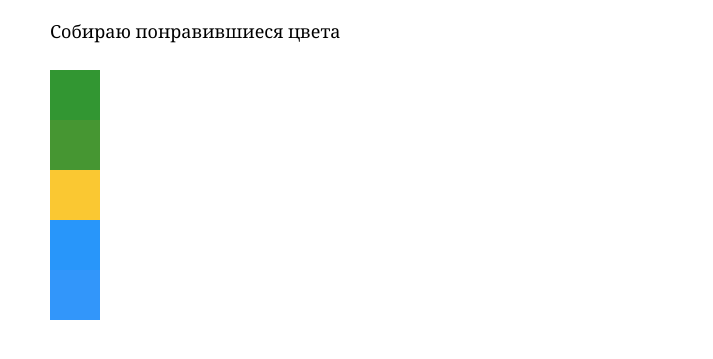
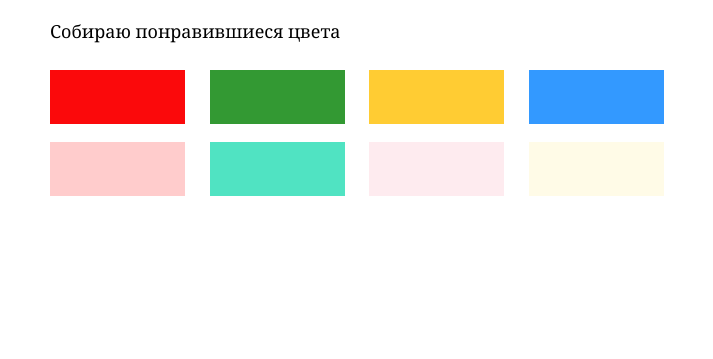
Before and after one commit to mnsrv/vilnius, a Gatsby site: page /colors in a window 1280 px wide. Shown: the part 171-530 px from the top of the page, without its empty margins (283-996 px from the left). Built offline with nearby package versions, Linux system fonts and the light colour scheme; Gatsby itself is replaced by a stand-in of ours; some packages are replaced by stand-ins of ours.

Commit message:
Update colors.js

```diff
--- a/src/pages/colors.js
+++ b/src/pages/colors.js
@@ -1,20 +1,41 @@
-import React from 'react'
+import React, { PureComponent } from 'react'
 
 import Layout from '../components/Layout'
 
-const Color = ({ color }) => {
+const Color = ({ color, isLast }) => {
   return (
-    <div style={{ width: 50, height: 50, backgroundColor: color }} />
+    <div
+      style={{
+        width: '22%',
+        height: '3rem',
+        backgroundColor: color,
+        marginRight: isLast ? 0 : '4%',
+        marginBottom: '1rem'
+      }}
+    />
   )
 }
 
-export default () => (
-  <Layout title="Цвета">
-    <p>Собираю понравившиеся цвета</p>
-    <Color color="rgb(50,150,50)" />
-    <Color color="rgb(70,150,50)" />
-    <Color color="rgb(250,200,50)" />
-    <Color color="rgb(40,150,250)" />
-    <Color color="rgb(50,150,250)" />
-  </Layout>
-)
+export default class Colors extends PureComponent {
+  state = {
+    mode: 'light'
+  }
+
+  colors = [
+    '#FB090B', 'rgb(51,153,51)', 'rgb(255,204,51)', 'rgb(51,153,255)',
+    'rgb(255,204,204)', '#50e3c2', '#feebef', '#fffbe7'
+  ]
+
+  render() {
+    return (
+      <Layout title="Цвета">
+        <p>Собираю понравившиеся цвета</p>
+        <div style={{ display: 'flex', flexWrap: 'wrap' }}>
+          {this.colors.map((color, index) => (
+            <Color key={color} color={color} isLast={(index + 1) % 4 === 0} />
+          ))}
+        </div>
+      </Layout>
+    )
+  }
+}
```
